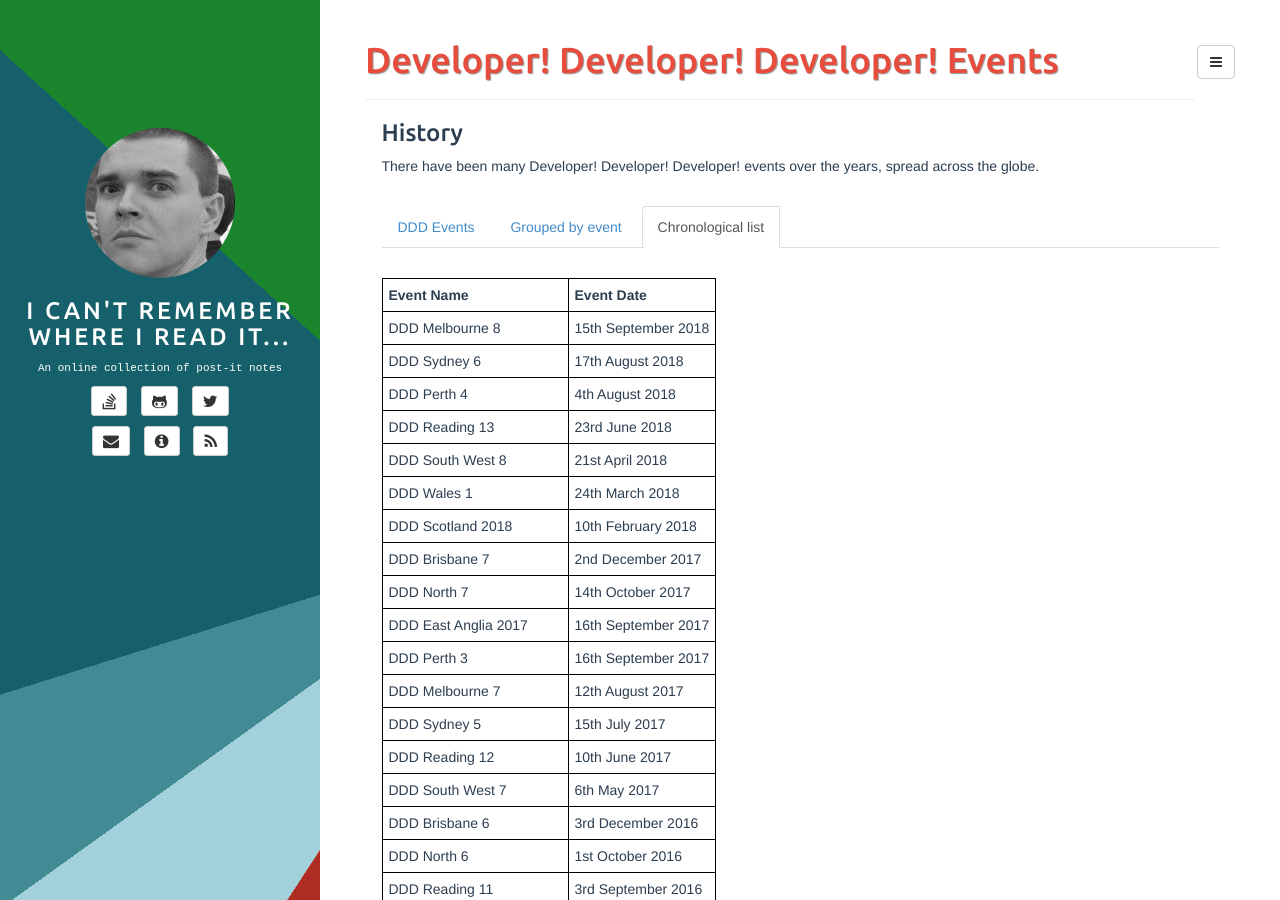
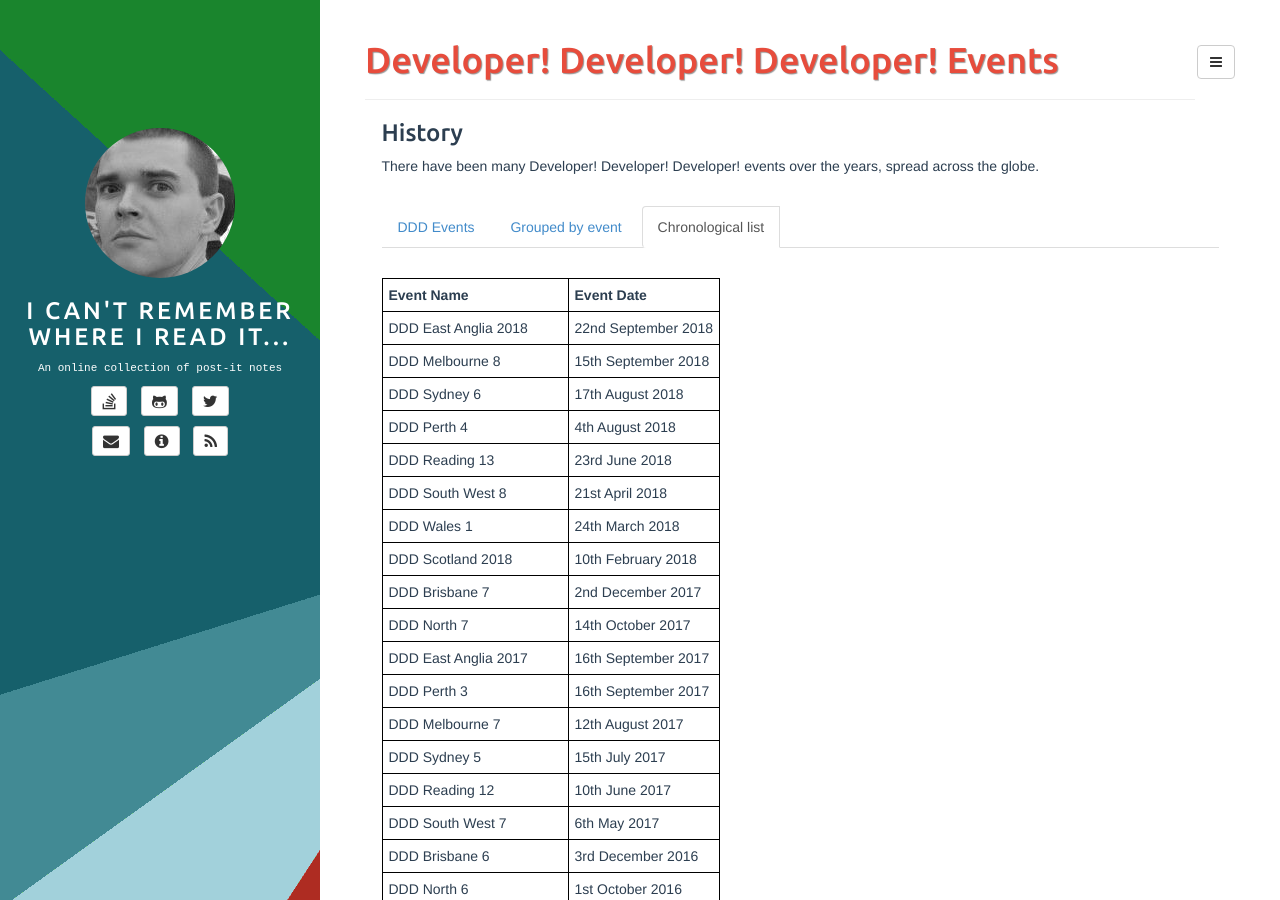
Before and after one commit to adrianbanks/adrianbanks.github.io, a Jekyll site: the page built from ddd-list.md, in a window 1280 px wide and 900 px high. Built offline with Jekyll 4.4.1, drawn with Linux system fonts in a browser that asks for light colours.

Commit message:
Add DDDEA 2018 to the list of dates

```diff
--- a/ddd-list.md
+++ b/ddd-list.md
@@ -15,6 +15,7 @@ There have been many Developer! Developer! Developer! events over the years, spr
 
 | **Event Name**             | **Event Date**      |
 | -------------------------- | ------------------- |
+|  DDD East Anglia 2018      | 22nd September 2018 |
 |  DDD Melbourne 8           | 15th September 2018 |
 |  DDD Sydney 6              | 17th August 2018    |
 |  DDD Perth 4               | 4th August 2018     |
```
Also changed, not shown: ddd-grouped.md (+1 -0 lines).
